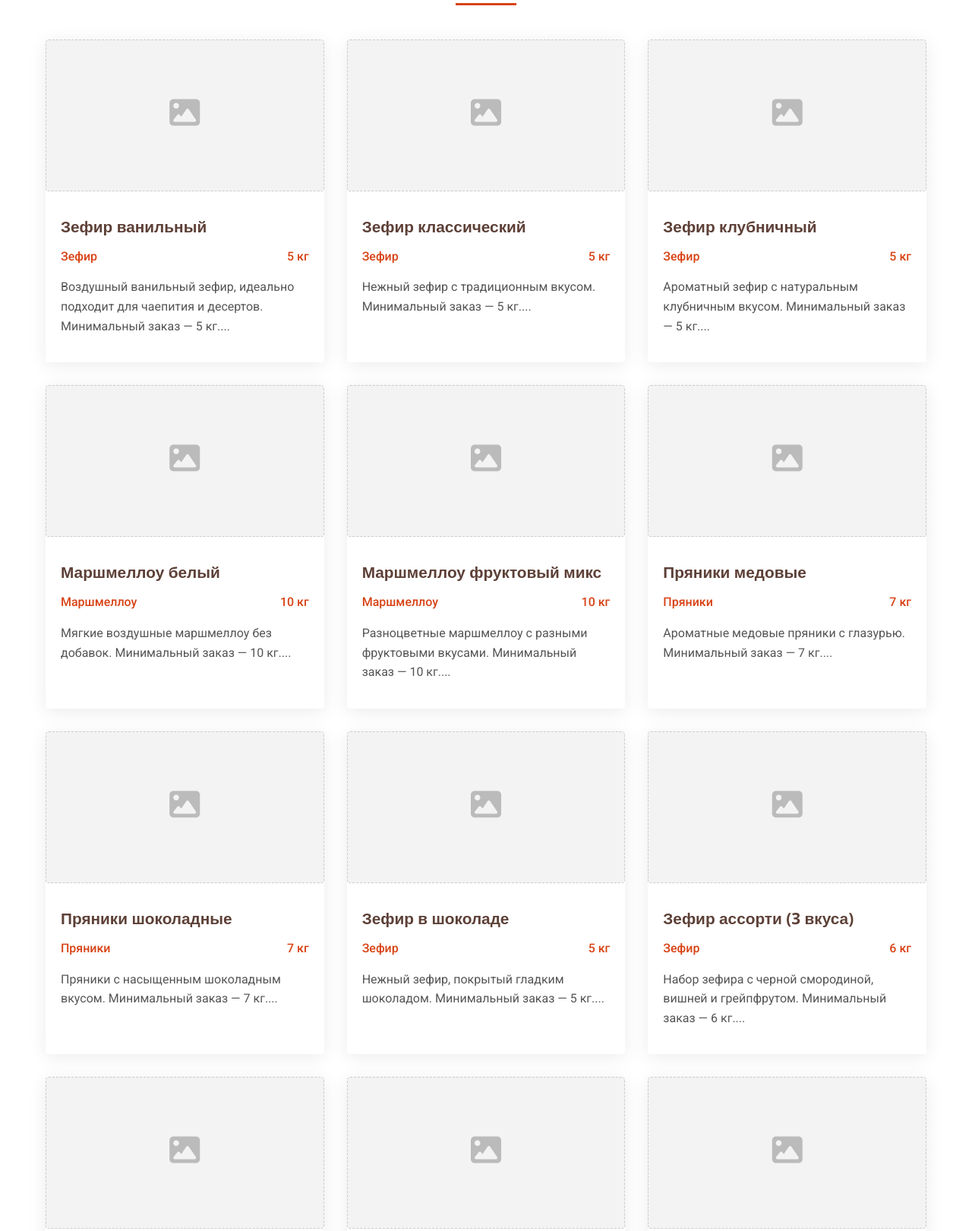
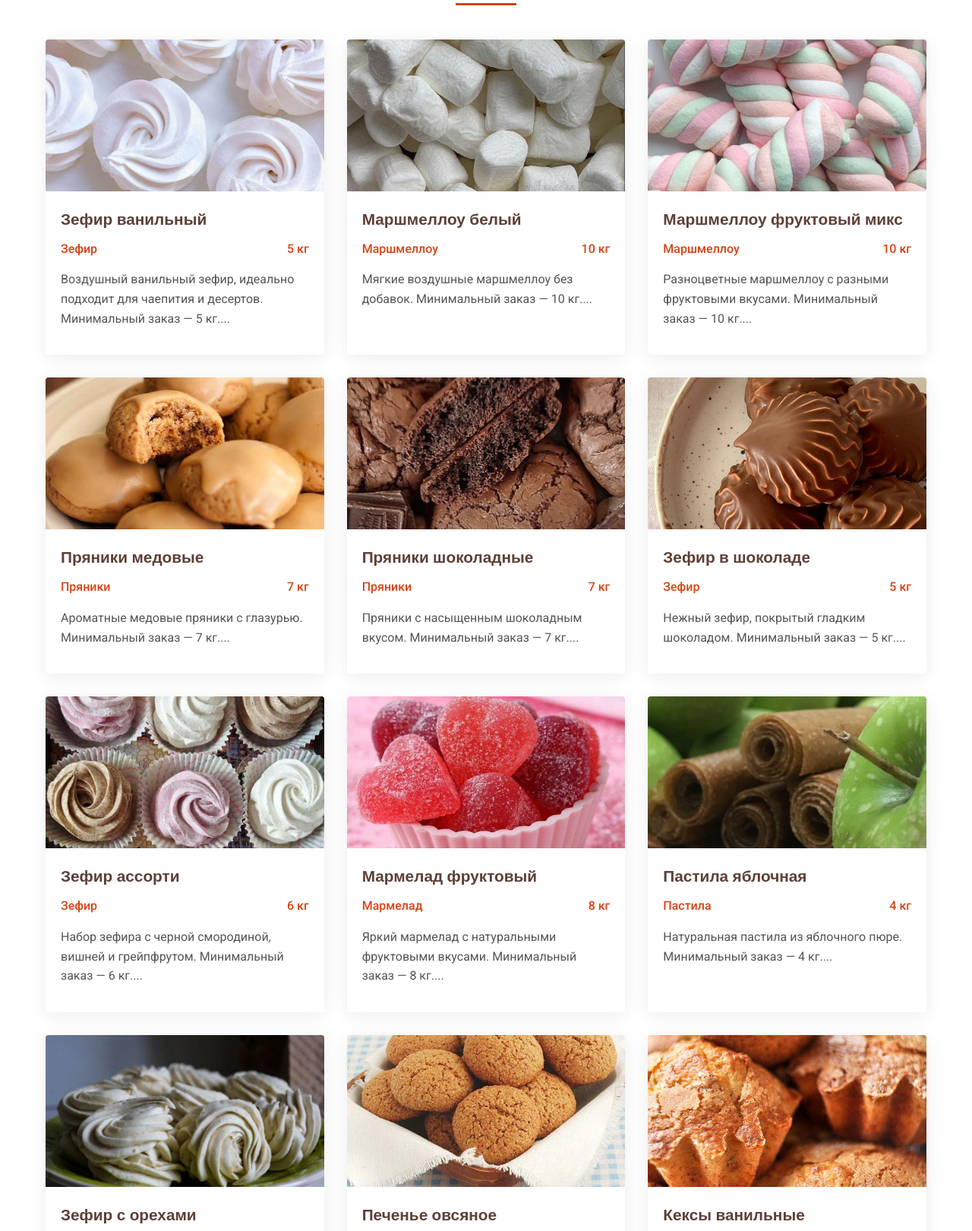
Before and after one commit to SergeyDev0/ancomgroup, a plain HTML site: page index.html in a window 1280 px wide. Shown: the part 1340-2961 px from the top of the page at 76% size. Drawn offline with nearby package versions, Linux system fonts and the light colour scheme.

Commit message:
update pictures

```diff
--- a/index.html
+++ b/index.html
@@ -814,9 +814,8 @@
                 <i class="fas fa-times"></i>
             </button>
             <div class="modal__body">
-                <div class="modal__image modal__image--placeholder">
-                    <i class="fas fa-image placeholder__icon"></i>
-                    <span class="placeholder__text">Фото отсутствует</span>
+                <div class="modal__image">
+                    <img id="modal-image" src="" alt="Продукция">
                 </div>
                 <div class="modal__info">
                     <h2 class="modal__title" id="modal-title"></h2>
@@ -838,25 +837,7 @@
 							"weight": "5 кг",
 							"price": "от 650 руб./кг",
 							"description": "Воздушный ванильный зефир, идеально подходит для чаепития и десертов. Минимальный заказ — 5 кг.",
-							"image": "https://img.freepik.com/free-photo/white-marshmallow-on-white-background_23-2148357532.jpg"
-					},
-					{
-							"id": 2,
-							"title": "Зефир классический",
-							"type": "Зефир",
-							"weight": "5 кг",
-							"price": "от 600 руб./кг",
-							"description": "Нежный зефир с традиционным вкусом. Минимальный заказ — 5 кг.",
-							"image": "https://img.freepik.com/free-photo/homemade-marshmallows-on-wooden-table_114579-7316.jpg"
-					},
-					{
-							"id": 3,
-							"title": "Зефир клубничный",
-							"type": "Зефир",
-							"weight": "5 кг",
-							"price": "от 680 руб./кг",
-							"description": "Ароматный зефир с натуральным клубничным вкусом. Минимальный заказ — 5 кг.",
-							"image": "https://img.freepik.com/free-photo/pink-marshmallow-on-white-background_23-2148357535.jpg"
+							"image": "./zefir.jpg"
 					},
 					{
 							"id": 4,
@@ -865,7 +846,7 @@
 							"weight": "10 кг",
 							"price": "от 550 руб./кг",
 							"description": "Мягкие воздушные маршмеллоу без добавок. Минимальный заказ — 10 кг.",
-							"image": "https://img.freepik.com/free-photo/marshmallows-white-background_23-2148357530.jpg"
+							"image": "./marsh-w.jpg"
 					},
 					{
 							"id": 5,
@@ -874,7 +855,7 @@
 							"weight": "10 кг",
 							"price": "от 620 руб./кг",
 							"description": "Разноцветные маршмеллоу с разными фруктовыми вкусами. Минимальный заказ — 10 кг.",
-							"image": "https://img.freepik.com/free-photo/colorful-marshmallows-white-background_23-2148357534.jpg"
+							"image": "./marsh-fruit.jpg"
 					},
 					{
 							"id": 6,
@@ -883,7 +864,7 @@
 							"weight": "7 кг",
 							"price": "от 450 руб./кг",
 							"description": "Ароматные медовые пряники с глазурью. Минимальный заказ — 7 кг.",
-							"image": "https://img.freepik.com/free-photo/honey-gingerbread-cookies-wooden-table_114579-7317.jpg"
+							"image": "./pryan-med.jpg"
 					},
 					{
 							"id": 7,
@@ -892,7 +873,7 @@
 							"weight": "7 кг",
 							"price": "от 480 руб./кг",
 							"description": "Пряники с насыщенным шоколадным вкусом. Минимальный заказ — 7 кг.",
-							"image": "https://img.freepik.com/free-photo/chocolate-gingerbread-cookies-white-background_23-2148357537.jpg"
+							"image": "./pryan-shok.jpg"
 					},
 					{
 							"id": 8,
@@ -901,16 +882,16 @@
 							"weight": "5 кг",
 							"price": "от 750 руб./кг",
 							"description": "Нежный зефир, покрытый гладким шоколадом. Минимальный заказ — 5 кг.",
-							"image": "https://img.freepik.com/free-photo/chocolate-covered-marshmallows-white-background_23-2148357538.jpg"
+							"image": "./zef-shok.jpg"
 					},
 					{
 							"id": 9,
-							"title": "Зефир ассорти (3 вкуса)",
+							"title": "Зефир ассорти",
 							"type": "Зефир",
 							"weight": "6 кг",
 							"price": "от 700 руб./кг",
 							"description": "Набор зефира с черной смородиной, вишней и грейпфрутом. Минимальный заказ — 6 кг.",
-							"image": "https://img.freepik.com/free-photo/assorted-marshmallows-white-background_23-2148357533.jpg"
+							"image": "zef-assortie.jpg"
 					},
 					{
 							"id": 10,
@@ -919,7 +900,7 @@
 							"weight": "8 кг",
 							"price": "от 500 руб./кг",
 							"description": "Яркий мармелад с натуральными фруктовыми вкусами. Минимальный заказ — 8 кг.",
-							"image": "https://img.freepik.com/free-photo/fruit-gummies-white-background_23-2148357539.jpg"
+							"image": "./marm-fruit.jpg"
 					},
 					{
 							"id": 11,
@@ -928,7 +909,7 @@
 							"weight": "4 кг",
 							"price": "от 520 руб./кг",
 							"description": "Натуральная пастила из яблочного пюре. Минимальный заказ — 4 кг.",
-							"image": "https://img.freepik.com/free-photo/apple-paste-white-background_23-2148357540.jpg"
+							"image": "./past-apple.jpg"
 					},
 					{
 							"id": 12,
@@ -937,7 +918,7 @@
 							"weight": "5 кг",
 							"price": "от 720 руб./кг",
 							"description": "Воздушный зефир с кусочками грецких орехов. Минимальный заказ — 5 кг.",
-							"image": "https://img.freepik.com/free-photo/marshmallow-with-nuts-white-background_23-2148357541.jpg"
+							"image": "./zef-nuts.jpg"
 					},
 					{
 							"id": 13,
@@ -946,7 +927,7 @@
 							"weight": "10 кг",
 							"price": "от 400 руб./кг",
 							"description": "Полезное овсяное печенье с добавлением изюма. Минимальный заказ — 10 кг.",
-							"image": "https://img.freepik.com/free-photo/oatmeal-cookies-white-background_23-2148357542.jpg"
+							"image": "./cookie-ovs.jpg"
 					},
 					{
 							"id": 14,
@@ -955,7 +936,7 @@
 							"weight": "12 кг",
 							"price": "от 580 руб./кг",
 							"description": "Мягкие ванильные кексы с нежной текстурой. Минимальный заказ — 12 кг.",
-							"image": "https://img.freepik.com/free-photo/vanilla-cupcakes-white-background_23-2148357543.jpg"
+							"image": "./keks-van.jpg"
 					},
 					{
 							"id": 15,
@@ -964,7 +945,7 @@
 							"weight": "9 кг",
 							"price": "от 800 руб./кг",
 							"description": "Ассорти шоколадных конфет с разными начинками. Минимальный заказ — 9 кг.",
-							"image": "https://img.freepik.com/free-photo/chocolate-candies-white-background_23-2148357544.jpg"
+							"image": "./chocko-conf.jpg"
 					},
 					{
 							"id": 16,
@@ -973,7 +954,7 @@
 							"weight": "8 кг",
 							"price": "от 450 руб./кг",
 							"description": "Хрустящие вафли с шоколадной прослойкой. Минимальный заказ — 8 кг.",
-							"image": "https://img.freepik.com/free-photo/chocolate-waffles-white-background_23-2148357545.jpg"
+							"image": "./vafli-choc.jpg"
 					},
 					{
 							"id": 17,
@@ -982,7 +963,7 @@
 							"weight": "6 кг",
 							"price": "от 650 руб./кг",
 							"description": "Классическое пирожное из крошки печенья и какао. Минимальный заказ — 6 кг.",
-							"image": "https://img.freepik.com/free-photo/chocolate-cake-pops-white-background_23-2148357546.jpg"
+							"image": "./pirozh-cartoshka.jpg"
 					},
 					{
 							"id": 18,
@@ -991,7 +972,7 @@
 							"weight": "5 кг",
 							"price": "от 900 руб./кг",
 							"description": "Нежный слоеный торт с заварным кремом. Минимальный заказ — 5 кг.",
-							"image": "https://img.freepik.com/free-photo/napoleon-cake-white-background_23-2148357547.jpg"
+							"image": "./cake-nap.jpg"
 					},
 					{
 							"id": 19,
@@ -1000,7 +981,7 @@
 							"weight": "4 кг",
 							"price": "от 550 руб./кг",
 							"description": "Мягкий бисквитный рулет с вареньем. Минимальный заказ — 4 кг.",
-							"image": "https://img.freepik.com/free-photo/sponge-roll-white-background_23-2148357548.jpg"
+							"image": "./bisquit.jpg"
 					},
 					{
 							"id": 20,
@@ -1009,7 +990,7 @@
 							"weight": "5 кг",
 							"price": "от 700 руб./кг",
 							"description": "Воздушные эклеры с нежным заварным кремом. Минимальный заказ — 5 кг.",
-							"image": "https://img.freepik.com/free-photo/cream-puffs-white-background_23-2148357549.jpg"
+							"image": "./eclers.jpg"
 					}
 			]
 
@@ -1022,8 +1003,8 @@
             productCard.dataset.id = product.id;
 
             productCard.innerHTML = `
-                <div class="product-card__image product-card__image--placeholder">
-                    <i class="fas fa-image placeholder__icon"></i>
+                <div class="product-card__image">
+                    <img src="${product.image}" alt="${product.title}">
                 </div>
                 <div class="product-card__content">
                     <h3 class="product-card__title">${product.title}</h3>
@@ -1050,6 +1031,9 @@
         const modalClose = document.querySelector('.modal__close');
 
         function openModal(product) {
+            const modalImage = document.getElementById('modal-image');
+            modalImage.src = product.image;
+            modalImage.alt = product.title;
             modalTitle.textContent = product.title;
             modalMeta.innerHTML = `
                 <p><strong>Тип:</strong> ${product.type}</p>
```
Also changed, not shown: bisquit.jpg (added), cake-nap.jpg (added), chocko-conf.jpg (added), cookie-ovs.jpg (added), eclers.jpg (added), keks-van.jpg (added), marm-fruit.jpg (added), marsh-fruit.jpg (added), marsh-w.jpg (added), past-apple.jpg (added), pirozh-cartoshka.jpg (added), pryan-med.jpg (added), pryan-shok.jpg (added), vafli-choc.jpg (added), 4 more files.
